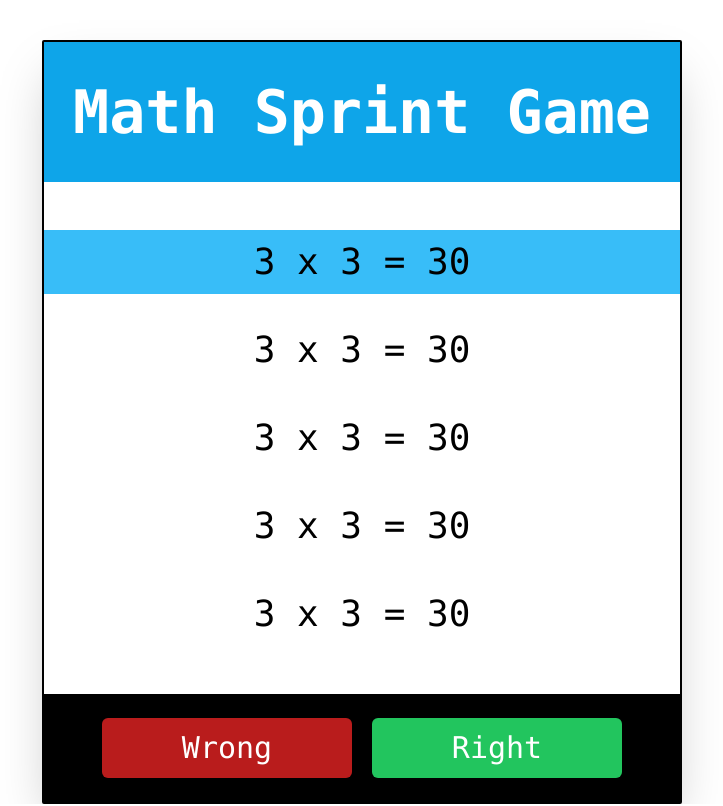
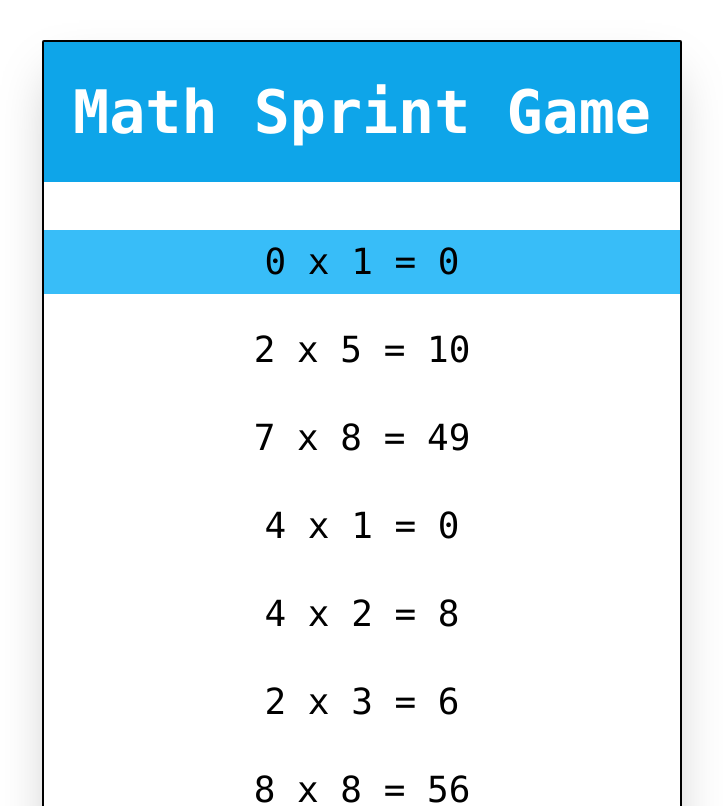
Before and after one commit to piotr-skolorzynski/math-sprint-game, an Angular app: page /games/1 in a window 1280 px wide. Shown: the top 806 px of the page, without its empty margins (278-1001 px from the left). Built offline with nearby package versions, Linux system fonts and the light colour scheme.

Commit message:
create equation and games services

```diff
--- a/src/app/Pages/Games/components/score/score.component.ts
+++ b/src/app/Pages/Games/components/score/score.component.ts
@@ -1,9 +1,10 @@
-import { Component } from '@angular/core';
+import { Component, ChangeDetectionStrategy } from '@angular/core';
 
 @Component({
   selector: 'app-score',
   templateUrl: './score.component.html',
   styleUrls: ['./score.component.css'],
+  changeDetection: ChangeDetectionStrategy.OnPush,
 })
 export class ScoreComponent {
   onPlayAgain() {}
--- a/src/app/Pages/Games/games.component.ts
+++ b/src/app/Pages/Games/games.component.ts
@@ -1,5 +1,8 @@
-import { ChangeDetectionStrategy, Component } from '@angular/core';
+import { ChangeDetectionStrategy, Component, OnInit } from '@angular/core';
+import { ActivatedRoute, Params } from '@angular/router';
 import { Equation } from 'src/app/models/game.model';
+import { EquationService } from 'src/app/services/equations.service';
+import { GamesService } from 'src/app/services/games.service';
 
 @Component({
   selector: 'app-games',
@@ -7,18 +10,27 @@ import { Equation } from 'src/app/models/game.model';
   styleUrls: ['./games.component.css'],
   changeDetection: ChangeDetectionStrategy.OnPush,
 })
-export class GamesComponent {
-  equations: Equation[] = [
-    {id: '1', value: '3 x 3 = 30', isTrue: true},
-    {id: '2', value: '3 x 3 = 30', isTrue: true},
-    {id: '3', value: '3 x 3 = 30', isTrue: true},
-    {id: '4', value: '3 x 3 = 30', isTrue: true},
-    {id: '5', value: '3 x 3 = 30', isTrue: true},
-  ]
+export class GamesComponent implements OnInit {
+  equations = [] as Equation[];
+  selectedEquation = {} as Equation;
 
-  selectedEquation: Equation = {
-    id: '1',
-    value: '3 x 3 = 30',
-    isTrue: true
+  constructor(
+    private route: ActivatedRoute,
+    private gameService: GamesService,
+    private questionsService: EquationService
+  ) {}
+
+  ngOnInit(): void {
+    const gameId = this.route.snapshot.params['gameId'];
+    const games = this.gameService.getGames();
+    const selectedGame = games.find((game) => game.id === gameId);
+
+    if (selectedGame) {
+      this.equations = this.questionsService.createEquastions(
+        selectedGame.questionNumber
+      );
+      console.log(this.equations);
+      this.selectedEquation = this.equations[0];
+    }
   }
 }
--- a/src/app/Pages/Splash/splash.component.ts
+++ b/src/app/Pages/Splash/splash.component.ts
@@ -1,6 +1,7 @@
-import { ChangeDetectionStrategy, Component } from '@angular/core';
-import { ActivatedRoute, Router } from '@angular/router';
+import { ChangeDetectionStrategy, Component, OnInit } from '@angular/core';
+import { Router } from '@angular/router';
 import { Game } from 'src/app/models/game.model';
+import { GamesService } from 'src/app/services/games.service';
 
 @Component({
   selector: 'app-splash',
@@ -8,33 +9,15 @@ import { Game } from 'src/app/models/game.model';
   styleUrls: ['./splash.component.css'],
   changeDetection: ChangeDetectionStrategy.OnPush,
 })
-export class SplashComponent {
-  games: Game[] = [
-    {
-      id: '1',
-      title: '10 Questions',
-      bestScore: 0.0,
-    },
-    {
-      id: '2',
-      title: '25 Questions',
-      bestScore: 0.0,
-    },
-    {
-      id: '3',
-      title: '50 Questions',
-      bestScore: 0.0,
-    },
-    {
-      id: '4',
-      title: '99 Questions',
-      bestScore: 0.0,
-    },
-  ];
-
+export class SplashComponent implements OnInit {
+  games = [] as Game[];
   selectedGame = {} as Game;
 
-  constructor(private router: Router, private route: ActivatedRoute) {}
+  constructor(private router: Router, private gameService: GamesService) {}
+
+  ngOnInit(): void {
+    this.games = this.gameService.getGames();
+  }
 
   onGameSelect(game: Game) {
     this.selectedGame = { ...game };
--- a/src/app/models/game.model.ts
+++ b/src/app/models/game.model.ts
@@ -1,6 +1,7 @@
   export interface Game {
     id: string;
     title: string;
+    questionNumber: number;
     bestScore: number;
   }
 
--- a/src/app/services/equations.service.ts
+++ b/src/app/services/equations.service.ts
@@ -1,52 +1,61 @@
-import { Injectable } from "@angular/core";
-import { Equation } from "../models/game.model";
+import { Injectable } from '@angular/core';
+import { Equation } from '../models/game.model';
 
 @Injectable({
-    providedIn: 'root'
+  providedIn: 'root',
 })
 export class EquationService {
-
-
-createEquastions(questionsAmount: number): Equation[]{
+  createEquastions(questionsAmount: number): Equation[] {
     //randomly choose how many correct equastions there should be
     const correctEquastions = this.getRandomInt(questionsAmount);
 
     //set amount of wrong equations
     const incorrectEquastions = questionsAmount - correctEquastions;
 
-    let equations = [] as Equation[]
+    let equations = [] as Equation[];
     let firstNumber: number;
     let secondNumber: number;
     let wrongFormat = [] as string[];
 
     //create correct questions
-    for(let i = 0; i < correctEquastions; i++) {
+    for (let i = 0; i < correctEquastions; i++) {
       firstNumber = this.getRandomInt(9);
       secondNumber = this.getRandomInt(9);
       const equationValue = firstNumber * secondNumber;
       const equation = `${firstNumber} x ${secondNumber} = ${equationValue}`;
-        equations = [...equations, {value: equation, isTrue: true}]
+      equations = [
+        ...equations,
+        { id: crypto.randomUUID(), value: equation, isTrue: true },
+      ];
     }
 
     // create incorrect ones
-    for(let i = 0; i < incorrectEquastions; i++) {
+    for (let i = 0; i < incorrectEquastions; i++) {
       firstNumber = this.getRandomInt(9);
       secondNumber = this.getRandomInt(9);
       const equationValue = firstNumber * secondNumber;
-        wrongFormat[0] = `${firstNumber} x ${secondNumber + 1} = ${equationValue}`;
-        wrongFormat[1] = `${firstNumber} x ${secondNumber} = ${equationValue - 1}`;
-        wrongFormat[2] = `${firstNumber} x ${secondNumber + 1} = ${equationValue}`;
-        const formatChoice = this.getRandomInt(wrongFormat.length)
-        const equation = wrongFormat[formatChoice]
-        equations = [...equations, {value: equation, isTrue: false}]
+      wrongFormat[0] = `${firstNumber} x ${
+        secondNumber + 1
+      } = ${equationValue}`;
+      wrongFormat[1] = `${firstNumber} x ${secondNumber} = ${
+        equationValue - 1
+      }`;
+      wrongFormat[2] = `${firstNumber} x ${
+        secondNumber + 1
+      } = ${equationValue}`;
+      const formatChoice = this.getRandomInt(wrongFormat.length);
+      const equation = wrongFormat[formatChoice];
+      equations = [
+        ...equations,
+        { id: crypto.randomUUID(), value: equation, isTrue: false },
+      ];
     }
 
     //use Fisher-Yates (aka Knuth) shuffle algorithm to shaffle equations in array
-    return this.shuffleArray(equations)
-
+    return this.shuffleArray(equations);
   }
 
-private getRandomInt(max: number): number{
+  private getRandomInt(max: number): number {
     return Math.floor(Math.random() * Math.floor(max));
   }
 
@@ -58,5 +67,4 @@ private shuffleArray<T>(array: T[]): T[] {
     }
     return array;
   }
-
 }
--- /dev/null
+++ b/src/app/services/games.service.ts
@@ -0,0 +1,38 @@
+import { Injectable } from '@angular/core';
+import { Game } from '../models/game.model';
+
+@Injectable({
+  providedIn: 'root',
+})
+export class GamesService {
+  private games: Game[] = [
+    {
+      id: '1',
+      title: '10 Questions',
+      questionNumber: 10,
+      bestScore: 0.0,
+    },
+    {
+      id: '2',
+      title: '25 Questions',
+      questionNumber: 25,
+      bestScore: 0.0,
+    },
+    {
+      id: '3',
+      title: '50 Questions',
+      questionNumber: 50,
+      bestScore: 0.0,
+    },
+    {
+      id: '4',
+      title: '99 Questions',
+      questionNumber: 99,
+      bestScore: 0.0,
+    },
+  ];
+
+  getGames(): Game[] {
+    return this.games;
+  }
+}
```
Lines whose indentation alone changed are shown as unchanged.
